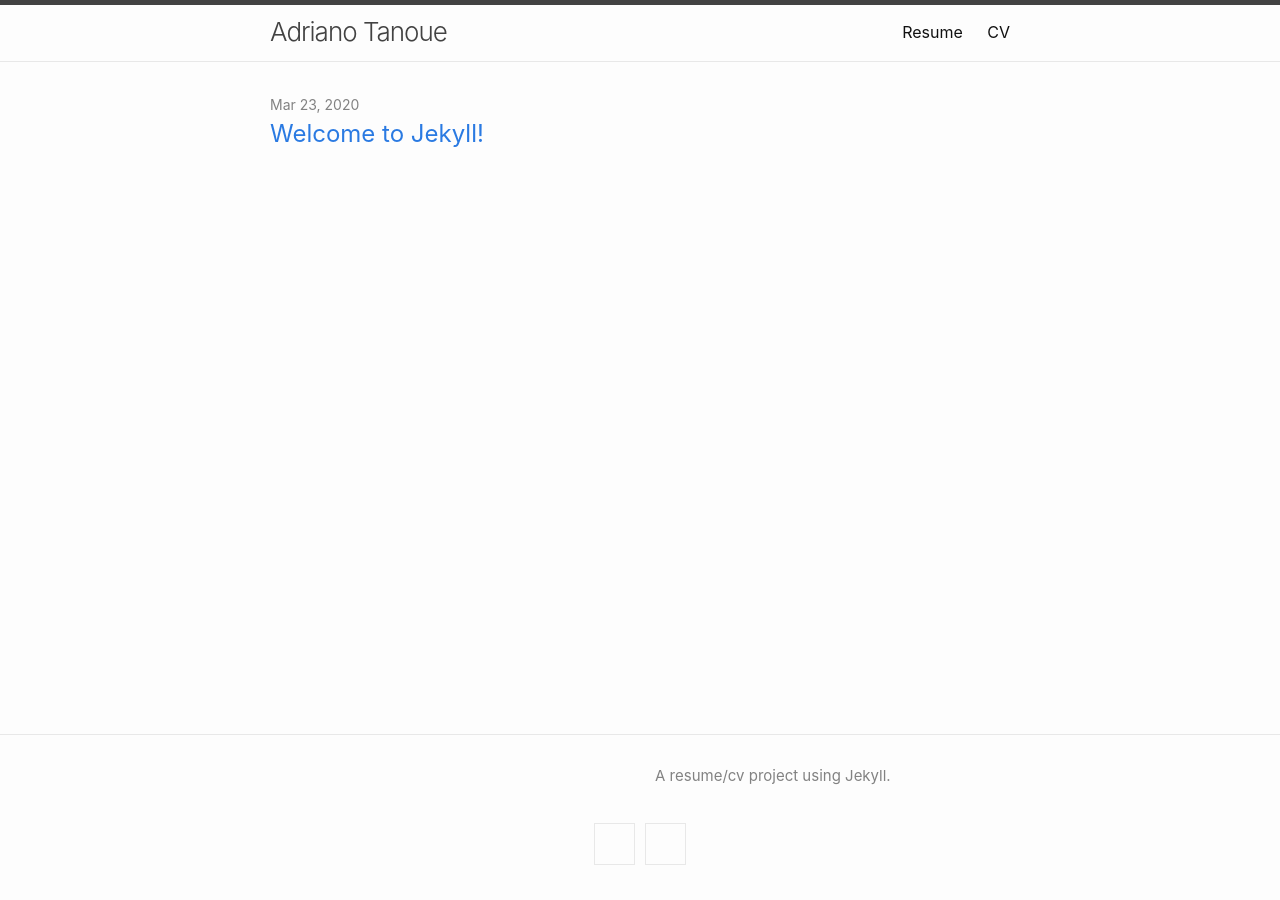
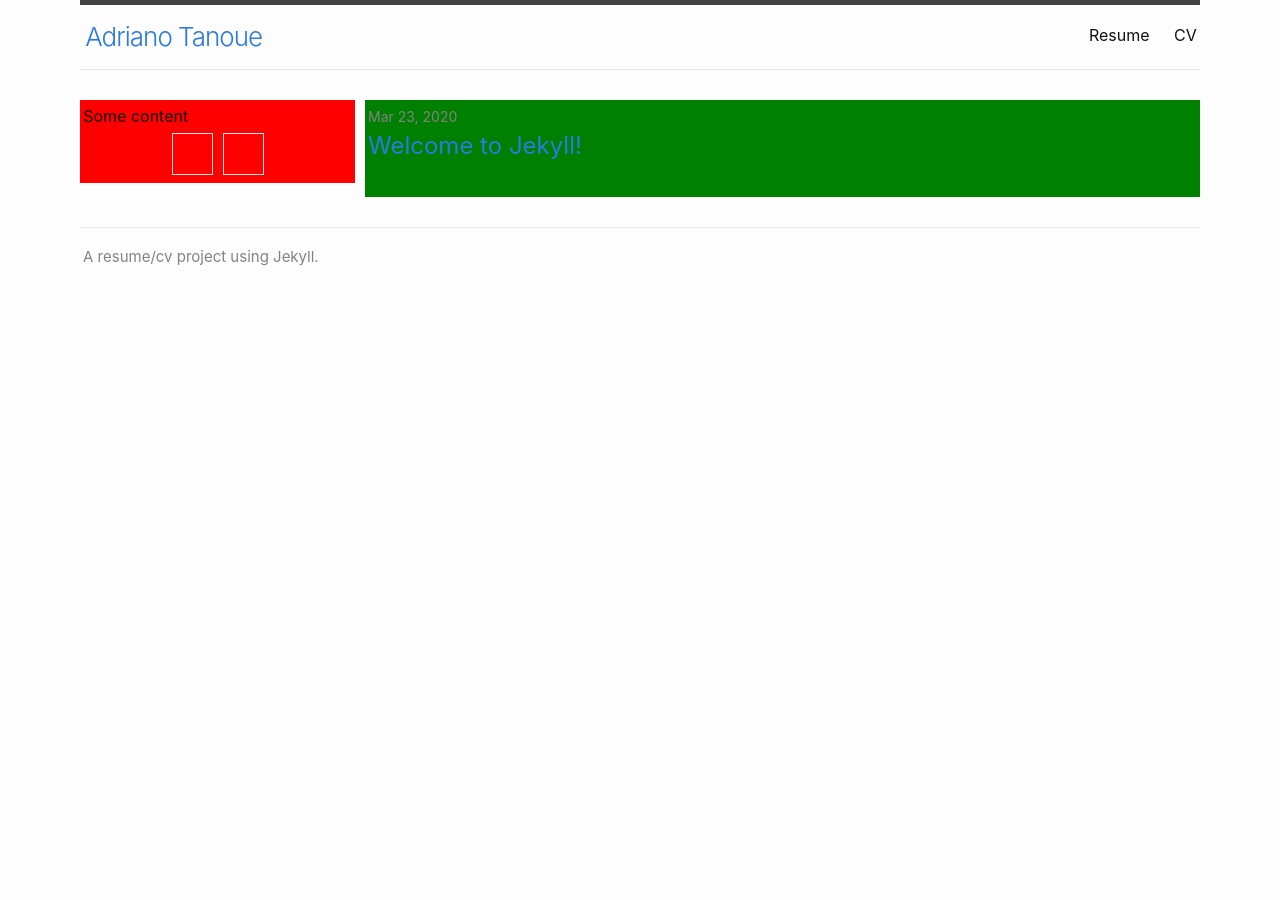
Before and after one commit to nu75h311/nu75h311.github.io, a Jekyll site: the page built from index.md, in a window 1280 px wide. Built offline with Jekyll 4.4.1, drawn with Linux system fonts in a browser that asks for light colours.

Commit message:
layout changes

```diff
--- /dev/null
+++ b/_includes/contact.html
@@ -0,0 +1,3 @@
+<div class="social-links">
+    {%- include social.html -%}
+</div>
--- a/_includes/footer.html
+++ b/_includes/footer.html
@@ -1,30 +1,9 @@
 <footer class="site-footer h-card">
-  <data class="u-url" href="{{ "/" | relative_url }}"></data>
 
   <div class="wrapper">
-
     <div class="footer-col-wrapper">
-      <div class="footer-col">
-        {%- if site.author %}
-        <ul class="contact-list">
-          {% if site.author.name -%}
-          <li class="p-name">{{ site.author.name | escape }}</li>
-          {% endif -%}
-          {% if site.author.email -%}
-          <li><a class="u-email" href="mailto:{{ site.author.email }}">{{ site.author.email }}</a></li>
-          {%- endif %}
-        </ul>
-        {%- endif %}
-      </div>
-      <div class="footer-col">
-        <p>{{ site.description | escape }}</p>
-      </div>
+      <p>{{ site.description | escape }}</p>
     </div>
-
-    <div class="social-links">
-      {%- include social.html -%}
-    </div>
-
   </div>
 
 </footer>
--- a/_layouts/default.html
+++ b/_layouts/default.html
@@ -8,8 +8,15 @@
   {%- include header.html -%}
 
   <main class="page-content" aria-label="Content">
-      <div class="wrapper">
+    <div class="row">
+      <div class="col-1">
+        Some content<br>
+        {%- include contact.html -%}
+      </div>
+      <div class="col-2">
         {{ content }}
+      </div>
+
     </div>
   </main>
 
--- a/_sass/minima/_base.scss
+++ b/_sass/minima/_base.scss
@@ -5,10 +5,23 @@ html {
 /**
  * Reset some basic elements
  */
-body, h1, h2, h3, h4, h5, h6,
-p, blockquote, pre, hr,
-dl, dd, ol, ul, figure {
-  margin: 0;
+body,
+h1,
+h2,
+h3,
+h4,
+h5,
+h6,
+p,
+blockquote,
+pre,
+hr,
+dl,
+dd,
+ol,
+ul,
+figure {
+  margin : 0;
   padding: 0;
 
 }
@@ -19,19 +32,19 @@ dl, dd, ol, ul, figure {
  * Basic styling
  */
 body {
-  font: $base-font-weight #{$base-font-size}/#{$base-line-height} $base-font-family;
-  color: $text-color;
-  background-color: $background-color;
-  -webkit-text-size-adjust: 100%;
-  -webkit-font-feature-settings: "kern" 1;
-     -moz-font-feature-settings: "kern" 1;
-       -o-font-feature-settings: "kern" 1;
-          font-feature-settings: "kern" 1;
-  font-kerning: normal;
-  display: flex;
-  min-height: 100vh;
-  flex-direction: column;
-  overflow-wrap: break-word;
+  font                         : $base-font-weight #{$base-font-size}/#{$base-line-height} $base-font-family;
+  color                        : $text-color;
+  background-color             : $background-color;
+  -webkit-text-size-adjust     : 100%;
+  -webkit-font-feature-settings: "kern"1;
+  -moz-font-feature-settings   : "kern"1;
+  -o-font-feature-settings     : "kern"1;
+  font-feature-settings        : "kern"1;
+  font-kerning                 : normal;
+  display                      : flex;
+  min-height                   : 100vh;
+  flex-direction               : column;
+  overflow-wrap                : break-word;
 }
 
 
@@ -39,15 +52,25 @@ body {
 /**
  * Set `margin-bottom` to maintain vertical rhythm
  */
-h1, h2, h3, h4, h5, h6,
-p, blockquote, pre,
-ul, ol, dl, figure,
+h1,
+h2,
+h3,
+h4,
+h5,
+h6,
+p,
+blockquote,
+pre,
+ul,
+ol,
+dl,
+figure,
 %vertical-rhythm {
   margin-bottom: $spacing-unit / 2;
 }
 
 hr {
-  margin-top: $spacing-unit;
+  margin-top   : $spacing-unit;
   margin-bottom: $spacing-unit;
 }
 
@@ -55,7 +78,8 @@ hr {
  * `main` element
  */
 main {
-  display: block; /* Default value of `display` of `main` element is 'inline' in IE 11. */
+  display: block;
+  /* Default value of `display` of `main` element is 'inline' in IE 11. */
 }
 
 
@@ -64,7 +88,7 @@ main {
  * Images
  */
 img {
-  max-width: 100%;
+  max-width     : 100%;
   vertical-align: middle;
 }
 
@@ -73,7 +97,7 @@ img {
 /**
  * Figures
  */
-figure > img {
+figure>img {
   display: block;
 }
 
@@ -86,13 +110,15 @@ figcaption {
 /**
  * Lists
  */
-ul, ol {
+ul,
+ol {
   margin-left: $spacing-unit;
 }
 
 li {
-  > ul,
-  > ol {
+
+  >ul,
+  >ol {
     margin-bottom: 0;
   }
 }
@@ -102,7 +128,12 @@ li {
 /**
  * Headings
  */
-h1, h2, h3, h4, h5, h6 {
+h1,
+h2,
+h3,
+h4,
+h5,
+h6 {
   font-weight: $base-font-weight;
 }
 
@@ -112,7 +143,7 @@ h1, h2, h3, h4, h5, h6 {
  * Links
  */
 a {
-  color: $link-base-color;
+  color          : $link-base-color;
   text-decoration: none;
 
   &:visited {
@@ -120,7 +151,7 @@ a {
   }
 
   &:hover {
-    color: $text-color;
+    color          : $text-color;
     text-decoration: underline;
   }
 
@@ -138,8 +169,8 @@ a {
  * Blockquotes
  */
 blockquote {
-  color: $brand-color;
-  border-left: 4px solid $brand-color-light;
+  color       : $brand-color;
+  border-left : 4px solid $brand-color-light;
   padding-left: $spacing-unit / 2;
   @include relative-font-size(1.125);
   font-style: italic;
@@ -148,11 +179,11 @@ blockquote {
     margin-bottom: 0;
   }
 
-  i, em {
+  i,
+  em {
     font-style: normal;
   }
 }
-
 
 
 /**
@@ -160,10 +191,10 @@ blockquote {
  */
 pre,
 code {
-  font-family: $code-font-family;
-  font-size: 0.9375em;
-  border: 1px solid $brand-color-light;
-  border-radius: 3px;
+  font-family     : $code-font-family;
+  font-size       : 0.9375em;
+  border          : 1px solid $brand-color-light;
+  border-radius   : 3px;
   background-color: $code-background-color;
 }
 
@@ -172,19 +203,19 @@ code {
 }
 
 pre {
-  padding: 8px 12px;
+  padding   : 8px 12px;
   overflow-x: auto;
 
-  > code {
-    border: 0;
+  >code {
+    border       : 0;
     padding-right: 0;
-    padding-left: 0;
+    padding-left : 0;
   }
 }
 
 .highlight {
   border-radius: 3px;
-  background: $code-background-color;
+  background   : $code-background-color;
   @extend %vertical-rhythm;
 
   .highlighter-rouge & {
@@ -193,36 +224,12 @@ pre {
 }
 
 
-
 /**
  * Wrapper
  */
 .wrapper {
-  max-width: calc(#{$content-width} - (#{$spacing-unit}));
-  margin-right: auto;
-  margin-left: auto;
-  padding-right: $spacing-unit / 2;
-  padding-left: $spacing-unit / 2;
-  @extend %clearfix;
-
-  @media screen and (min-width: $on-large) {
-    max-width: calc(#{$content-width} - (#{$spacing-unit} * 2));
-    padding-right: $spacing-unit;
-    padding-left: $spacing-unit;
-  }
+  width  : 100%;
 }
-
-
-
-/**
- * Clearfix
- */
-%clearfix:after {
-  content: "";
-  display: table;
-  clear: both;
-}
-
 
 
 /**
@@ -238,11 +245,11 @@ pre {
 }
 
 .svg-icon {
-  width: 16px;
-  height: 16px;
-  display: inline-block;
-  fill: currentColor;
-  padding: 5px 3px 2px 5px;
+  width         : 16px;
+  height        : 16px;
+  display       : inline-block;
+  fill          : currentColor;
+  padding       : 5px 3px 2px 5px;
   vertical-align: text-bottom;
 }
 
@@ -251,32 +258,37 @@ pre {
  * Tables
  */
 table {
-  margin-bottom: $spacing-unit;
-  width: 100%;
-  text-align: $table-text-align;
-  color: $table-text-color;
+  margin-bottom  : $spacing-unit;
+  width          : 100%;
+  text-align     : $table-text-align;
+  color          : $table-text-color;
   border-collapse: collapse;
-  border: 1px solid $table-border-color;
+  border         : 1px solid $table-border-color;
+
   tr {
     &:nth-child(even) {
       background-color: $table-zebra-color;
     }
   }
-  th, td {
+
+  th,
+  td {
     padding: ($spacing-unit / 3) ($spacing-unit / 2);
   }
+
   th {
     background-color: $table-header-bg-color;
-    border: 1px solid $table-header-border;
+    border          : 1px solid $table-header-border;
   }
+
   td {
     border: 1px solid $table-border-color;
   }
 
   @include media-query($on-laptop) {
-    display: block;
-    overflow-x: auto;
+    display                   : block;
+    overflow-x                : auto;
     -webkit-overflow-scrolling: touch;
-            -ms-overflow-style: -ms-autohiding-scrollbar;
+    -ms-overflow-style        : -ms-autohiding-scrollbar;
   }
 }
--- a/_sass/minima/_layout.scss
+++ b/_sass/minima/_layout.scss
@@ -1,209 +1,127 @@
+/**
+ * Page content
+ */
+.page-content {
+  width       : 70em;
+  margin-left : auto;
+  margin-right: auto;
+  padding     : $spacing-unit 0;
+}
+
 /**
  * Site header
  */
 .site-header {
-  border-top: 5px solid $brand-color-dark;
+  width        : 70em;
+  margin-left  : auto;
+  margin-right : auto;
+  border-top   : 5px solid $brand-color-dark;
   border-bottom: 1px solid $brand-color-light;
-  min-height: $spacing-unit * 1.865;
-  line-height: $base-line-height * $base-font-size * 2.25;
-
-  // Positioning context for the mobile navigation icon
-  position: relative;
+  min-height   : $spacing-unit * 1.865;
+  line-height  : $base-line-height * $base-font-size * 2.25;
 }
 
 .site-title {
   @include relative-font-size(1.625);
-  font-weight: 300;
+  font-weight   : 300;
   letter-spacing: -1px;
-  margin-bottom: 0;
-  float: left;
-
-  @include media-query($on-palm) {
-    padding-right: 45px;
-  }
-
-  &,
-  &:visited {
-    color: $brand-color-dark;
-  }
+  margin-bottom : 0;
+  float         : left;
+  padding       : 0.2em;
 }
 
 .site-nav {
-  position: absolute;
-  top: 9px;
-  right: $spacing-unit / 2;
-  background-color: $background-color;
-  border: 1px solid $brand-color-light;
-  border-radius: 5px;
-  text-align: right;
+  position           : relative;
+  float              : right;
+  background-color   : $background-color;
+  border             : none;
+  text-align         : right;
+  padding            : 0.2em;
 
   .nav-trigger {
-      display: none;
+    display: none;
   }
 
   .menu-icon {
-    float: right;
-    width: 36px;
-    height: 26px;
+    float      : right;
+    width      : 36px;
+    height     : 26px;
     line-height: 0;
     padding-top: 10px;
-    text-align: center;
+    text-align : center;
 
-    > svg path {
+    >svg path {
       fill: $brand-color-dark;
     }
   }
 
   label[for="nav-trigger"] {
     display: block;
-    float: right;
-    width: 36px;
-    height: 36px;
+    float  : right;
+    width  : 36px;
+    height : 36px;
     z-index: 2;
-    cursor: pointer;
+    cursor : pointer;
   }
 
-  input ~ .trigger {
-    clear: both;
+  input~.trigger {
+    clear  : both;
     display: none;
   }
 
-  input:checked ~ .trigger {
-    display: block;
+  input:checked~.trigger {
+    display       : block;
     padding-bottom: 5px;
   }
 
   .page-link {
-    color: $text-color;
+    color      : $text-color;
     line-height: $base-line-height;
-    display: block;
-    padding: 5px 10px;
+    display    : inline;
+    padding    : 0;
 
     // Gaps between nav items, but not on the last one
     &:not(:last-child) {
-      margin-right: 0;
-    }
-    margin-left: 20px;
-  }
-
-  @media screen and (min-width: $on-medium) {
-    position: static;
-    float: right;
-    border: none;
-    background-color: inherit;
-
-    label[for="nav-trigger"] {
-      display: none;
+      margin-right: 20px;
     }
 
-    .menu-icon {
-      display: none;
-    }
-
-    input ~ .trigger {
-      display: block;
-    }
-
-    .page-link {
-      display: inline;
-      padding: 0;
-
-      &:not(:last-child) {
-        margin-right: 20px;
-      }
-      margin-left: auto;
-    }
+    margin-left: auto;
   }
 }
-
 
 
 /**
  * Site footer
  */
 .site-footer {
+  width        : 70em;
+  margin-left  : auto;
+  margin-right : auto;
   border-top: 1px solid $brand-color-light;
-  padding: $spacing-unit 0;
+  padding   : $spacing-unit/2 0;
 }
 
-.footer-heading {
-  @include relative-font-size(1.125);
-  margin-bottom: $spacing-unit / 2;
-}
+// .footer-heading {
+//   @include relative-font-size(1.125);
+//   margin-bottom: $spacing-unit / 2;
+// }
 
-.feed-subscribe .svg-icon {
-  padding: 5px 5px 2px 0
-}
+// .feed-subscribe .svg-icon {
+//   padding: 5px 5px 2px 0
+// }
 
 .contact-list,
 .social-media-list {
-  list-style: none;
+  list-style : none;
   margin-left: 0;
 }
 
-.footer-col-wrapper,
-.social-links {
+.footer-col-wrapper {
   @include relative-font-size(0.9375);
   color: $brand-color;
+  padding: 0.2em;
 }
 
-.footer-col {
-  margin-bottom: $spacing-unit / 2;
-}
-
-.footer-col-1,
-.footer-col-2 {
-  width: calc(50% - (#{$spacing-unit} / 2));
-}
-
-.footer-col-3 {
-  width: calc(100% - (#{$spacing-unit} / 2));
-}
-
-@media screen and (min-width: $on-large) {
-  .footer-col-1 {
-    width: calc(35% - (#{$spacing-unit} / 2));
-  }
-
-  .footer-col-2 {
-    width: calc(20% - (#{$spacing-unit} / 2));
-  }
-
-  .footer-col-3 {
-    width: calc(45% - (#{$spacing-unit} / 2));
-  }
-}
-
-@media screen and (min-width: $on-medium) {
-  .footer-col-wrapper {
-    display: flex
-  }
-
-  .footer-col {
-    width: calc(100% - (#{$spacing-unit} / 2));
-    padding: 0 ($spacing-unit / 2);
-
-    &:first-child {
-      padding-right: $spacing-unit / 2;
-      padding-left: 0;
-    }
-
-    &:last-child {
-      padding-right: 0;
-      padding-left: $spacing-unit / 2;
-    }
-  }
-}
-
-
-
-/**
- * Page content
- */
-.page-content {
-  padding: $spacing-unit 0;
-  flex: 1 0 auto;
-}
 
 .page-heading {
   @include relative-font-size(2);
@@ -215,16 +133,16 @@
 
 .post-list {
   margin-left: 0;
-  list-style: none;
+  list-style : none;
 
-  > li {
+  >li {
     margin-bottom: $spacing-unit;
   }
 }
 
 .post-meta {
   font-size: $small-font-size;
-  color: $brand-color;
+  color    : $brand-color;
 }
 
 .post-link {
@@ -245,7 +163,7 @@
 .post-content h1 {
   @include relative-font-size(2.625);
   letter-spacing: -1px;
-  line-height: 1.15;
+  line-height   : 1.15;
 
   @media screen and (min-width: $on-large) {
     @include relative-font-size(2.625);
@@ -255,8 +173,17 @@
 .post-content {
   margin-bottom: $spacing-unit;
 
-  h1, h2, h3 { margin-top: $spacing-unit * 2 }
-  h4, h5, h6 { margin-top: $spacing-unit }
+  h1,
+  h2,
+  h3 {
+    margin-top: $spacing-unit * 2
+  }
+
+  h4,
+  h5,
+  h6 {
+    margin-top: $spacing-unit
+  }
 
   h2 {
     @include relative-font-size(1.75);
@@ -281,6 +208,7 @@
   h5 {
     @include relative-font-size(1.125);
   }
+
   h6 {
     @include relative-font-size(1.0625);
   }
@@ -289,16 +217,24 @@
 
 .social-media-list {
   display: table;
-  margin: 0 auto;
+  margin : 0 auto;
+
   li {
-    float: left;
+    float : left;
     margin: 5px 10px 5px 0;
-    &:last-of-type { margin-right: 0 }
+
+    &:last-of-type {
+      margin-right: 0
+    }
+
     a {
       display: block;
       padding: $spacing-unit / 4;
-      border: 1px solid $brand-color-light;
-      &:hover { border-color: darken($brand-color-light, 10%) }
+      border : 1px solid $brand-color-light;
+
+      &:hover {
+        border-color: darken($brand-color-light, 10%)
+      }
     }
   }
 }
@@ -311,19 +247,23 @@
 .pagination {
   margin-bottom: $spacing-unit;
   @extend .social-media-list;
+
   li {
-    a, div {
-      min-width: 41px;
+
+    a,
+    div {
+      min-width : 41px;
       text-align: center;
       box-sizing: border-box;
     }
+
     div {
       display: block;
       padding: $spacing-unit / 4;
-      border: 1px solid transparent;
+      border : 1px solid transparent;
 
       &.pager-edge {
-        color: darken($brand-color-light, 5%);
+        color : darken($brand-color-light, 5%);
         border: 1px dashed;
       }
     }
--- a/_sass/minima/custom-styles.scss
+++ b/_sass/minima/custom-styles.scss
@@ -1,2 +1,22 @@
-// Placeholder to allow defining custom styles that override everything else.
-// (Use `_sass/minima/custom-variables.scss` to override variable defaults)
+.row {
+    position: relative;
+    width   : 100%;
+}
+
+.row [class^="col"] {
+    min-height: 0.125rem;
+}
+
+.col-1 {
+    float           : left;
+    width           : 24%;
+    padding         : 0.2em;
+    background-color: red;
+}
+
+.col-2 {
+    float           : right;
+    width           : 74%;
+    padding         : 0.2em;
+    background-color: green;
+}
--- a/assets/css/style.scss
+++ b/assets/css/style.scss
@@ -3,5 +3,5 @@
 ---
 
 @import
-  "minima/skins/{{ site.minima.skin | default: 'classic' }}",
-  "minima/initialize";
+"minima/skins/{{ site.minima.skin | default: 'classic' }}",
+"minima/initialize";
```
Lines whose indentation alone changed are shown as unchanged.
